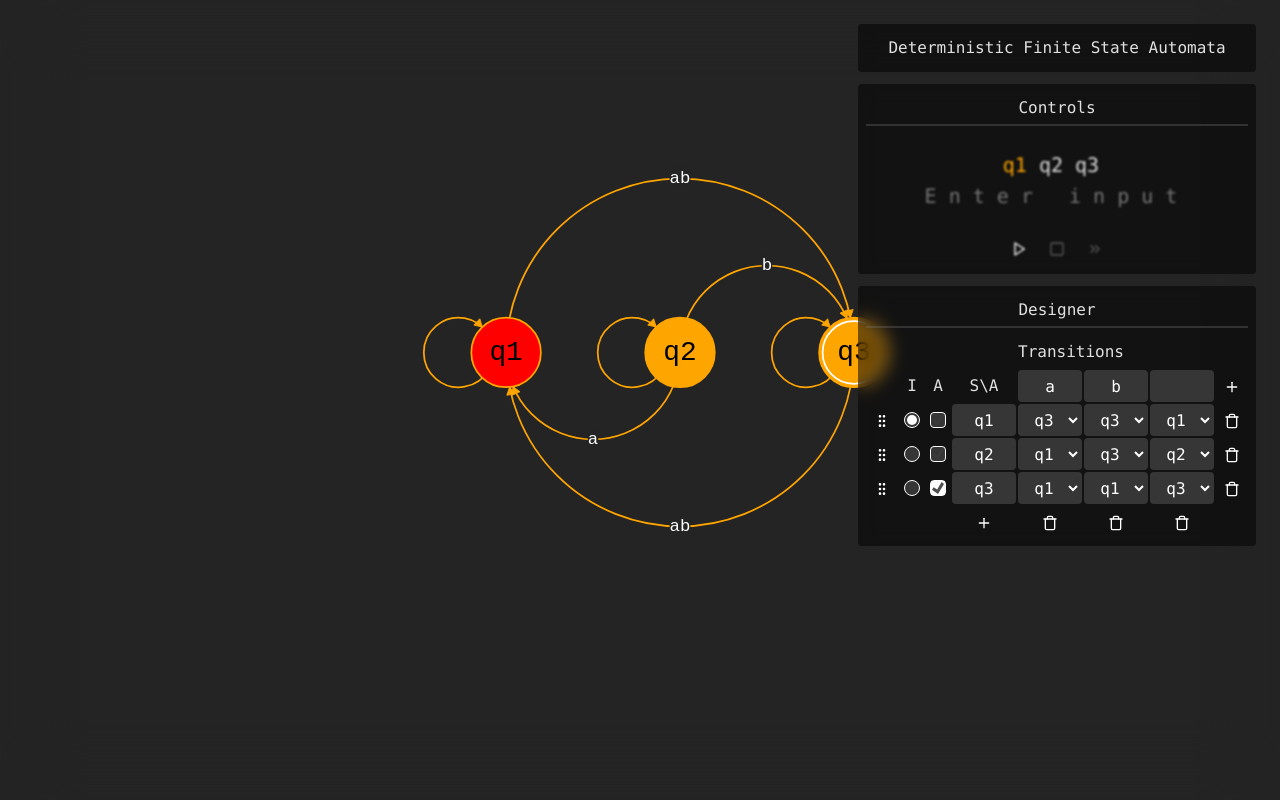
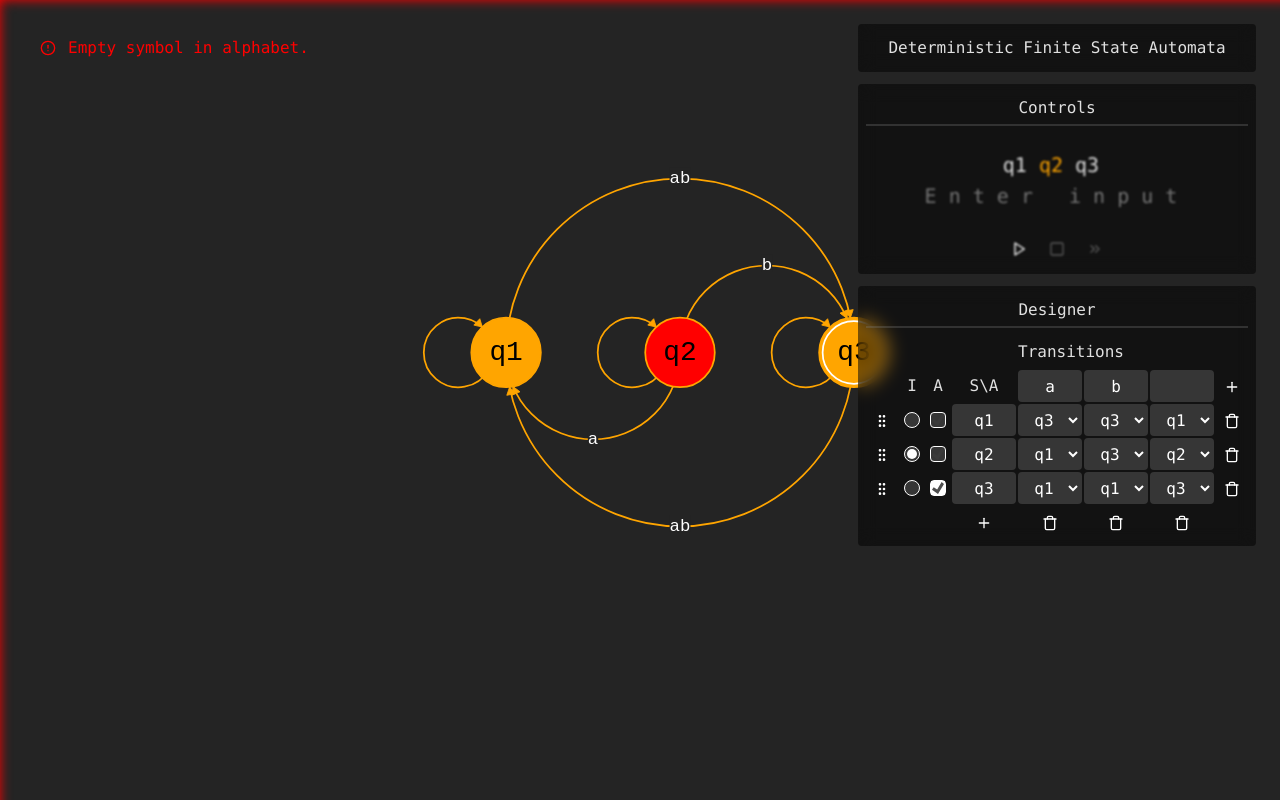
Before and after one commit to utkusagocak/automata-simulator, a Vue app: page / in a window 1280 px wide. Both pictures are taken after a click on the button 1232 px from the left and 387 px from the top of the page. Built offline with nearby package versions, Linux system fonts and the light colour scheme.

Commit message:
add error messages

```diff
--- a/src/App.css
+++ b/src/App.css
@@ -51,27 +51,7 @@
   z-index: 0;
   position: absolute;
   inset: 0px;
-}
-
-.graph-container:after {
-  content: '';
-  position: absolute;
-  inset: 0px;
-  pointer-events: none;
-
-  --scale: 1.5;
-  box-shadow: inset 0px 0px calc(var(--padding) * var(--scale)) calc(var(--padding) * var(--scale))
-    var(--page-bg);
-
-  /* Blured border or padding */
-  /*
-  --fill: linear-gradient(to right, black, transparent var(--padding) calc(100% - var(--padding)), black),
-    linear-gradient(to bottom, black, transparent var(--padding) calc(100% - var(--padding)), black);
-
-  mask: var(--fill);
-  backdrop-filter: blur(100px);
-  background-color: rgba(36, 36, 36, 0.3);
-  */
+  contain: paint;
 }
 
 #visible-graph-area {
--- a/src/App.vue
+++ b/src/App.vue
@@ -1,6 +1,6 @@
 <script setup lang="ts">
-import { reactive, onMounted, ref, shallowRef } from 'vue';
-import { DFA, DFATransitions } from './DFA/DFA';
+import { reactive, onMounted, ref, computed } from 'vue';
+import { DFA } from './DFA/DFA';
 
 import './App.css';
 import './Common.css';
@@ -8,34 +8,11 @@ import './Common.css';
 import DFADesigner from './DFA/DFADesigner.vue';
 import DFAControls from './DFA/DFAControls.vue';
 import DFAVisualizer from './DFA/DFAVisualizer.vue';
-import { Geometry } from './math';
-import DFAVisualizerControls from './DFA/DFAVisualizerControls.vue';
-
-const states = ['q1', 'q2', 'q3', 'q4'];
-const alphabet = 'ab';
-const transitions: DFATransitions = {
-  q1: {
-    a: 'q2',
-    b: 'q1',
-  },
-  q2: {
-    a: 'q2',
-    b: 'q3',
-  },
-  q3: {
-    a: 'q4',
-    b: 'q1',
-  },
-  q4: {
-    a: 'q4',
-    b: 'q4',
-  },
-};
+import { LucideAlertCircle } from 'lucide-vue-next';
 
 const dfa = reactive(new DFA());
 const visualizer = ref<InstanceType<typeof DFAVisualizer> | null>(null);
 
-onMounted(() => {
 const q1 = dfa.addState('q1');
 const q2 = dfa.addState('q2');
 const q3 = dfa.addState('q3');
@@ -52,13 +29,26 @@ onMounted(() => {
 dfa.addTransition(q3, a, q1);
 dfa.addTransition(q3, b, q1);
 
-  dfa.setInitialState(q1);
+dfa.setInitialState(q2);
 dfa.addAcceptState(q3);
+
+const dfaError = computed(() => {
+  return DFA.isDFAValid(dfa);
 });
 </script>
 
 <template>
-  <div class="main">
+  <div class="main" :class="{ error: dfaError !== true }">
+    <div id="visible-area">
+      <Transition name="dfa-error">
+        <div class="dfa-error" :key="dfaError" v-if="dfaError !== true">
+          <LucideAlertCircle />
+          <span>
+            {{ dfaError }}
+          </span>
+        </div>
+      </Transition>
+    </div>
     <div className="graph-container">
       <DFAVisualizer ref="visualizer" :dfa="dfa" />
     </div>
@@ -75,5 +65,39 @@ onMounted(() => {
   </div>
 </template>
 
-<style scoped></style>
-./DFA/DFA
+<style scoped>
+#visible-area {
+  padding: 8px;
+}
+
+.main {
+  transition: box-shadow 0.5s linear;
+}
+.main.error {
+  box-shadow: inset 48px 48px 12px -48px red;
+}
+
+.dfa-error {
+  position: absolute;
+  display: flex;
+  align-items: center;
+  gap: 0.75rem;
+  color: red;
+
+  padding: 4px 8px;
+  /* background-color: rgba(0, 0, 0, 0.5);
+  backdrop-filter: blur(9px);
+  border-radius: 4px; */
+}
+
+.dfa-error-enter-active,
+.dfa-error-leave-active {
+  transition: 0.5s linear;
+}
+
+.dfa-error-enter-from,
+.dfa-error-leave-to {
+  transform: translateY(-100%);
+  opacity: 0;
+}
+</style>
--- a/src/Canvas/Canvas.vue
+++ b/src/Canvas/Canvas.vue
@@ -120,4 +120,9 @@ div {
 canvas {
   border: 0px;
 }
+
+div:focus-visible,
+canvas:focus-visible {
+  outline: none;
+}
 </style>
--- a/src/Canvas/Node.vue
+++ b/src/Canvas/Node.vue
@@ -55,8 +55,8 @@ watch(() => props, updatElement, { deep: true });
 
 onMounted(() => {
   if (renderer) {
+    renderer.addElement(element);
     updatElement(props);
-    renderer.addElement(element);
   }
 });
 
--- a/src/DFA/DFA.ts
+++ b/src/DFA/DFA.ts
@@ -2,9 +2,7 @@ function delay(delay = 100) {
   return new Promise((resolve) => setTimeout(resolve, delay));
 }
 
-export type DFATransitionFunction = (currentState: DFAState, input: string) => DFAState;
 export type DFATransitionMatrix = { [key: string]: { [key: string]: string } };
-export type DFATransitions = DFATransitionMatrix;
 
 export interface DFAAction {
   from: DFAState;
@@ -20,10 +18,8 @@ export interface DFAData {
   T: DFATransitionMatrix;
 }
 
-type DFAStateId = string;
-
 export interface DFAState {
-  id: DFAStateId;
+  id: string;
   name: string;
 }
 
@@ -45,13 +41,13 @@ export class DFA {
   public states: DFAState[] = [];
   public alphabet: DFASymbol[] = [];
   public transitions: DFATransitionMatrix = {};
-  public initialState: DFAStateId = '';
-  public acceptStates: Set<DFAStateId> = new Set();
+  public initialState: string = '';
+  public acceptStates: Set<string> = new Set();
 
   // Process
   public input: string = '';
   public currentIndex: number = -1;
-  public currentState: DFAStateId = this.initialState;
+  public currentState: string = this.initialState;
   public inTransition: boolean = false;
 
   constructor() {}
@@ -155,7 +151,7 @@ export class DFA {
     return this.currentIndex;
   }
 
-  nextState(stateId: DFAStateId, char: string) {
+  nextState(stateId: string, char: string) {
     let nextState = stateId;
 
     const symbol = this.alphabet.find((s) => s.char === char);
@@ -222,16 +218,22 @@ export class DFA {
 
   // Validation
   static isDFAValid(dfa: DFA) {
-    if (!dfa.states.some((s) => s.id === dfa.initialState)) return false;
-    if (!dfa.states.some((s) => dfa.acceptStates.has(s.id))) return false;
+    if (!dfa.states.some((s) => s.id === dfa.initialState)) return 'Define an initial state.';
+    if (!dfa.states.some((s) => dfa.acceptStates.has(s.id)))
+      return 'Define at least one accept state.';
+
+    if (dfa.states.some((s) => !s.name)) return 'Name all states.';
+
     for (const symbol of dfa.alphabet) {
-      if (!symbol.char) return;
+      if (!symbol.char) return 'Empty symbol in alphabet.';
+      if (dfa.alphabet.some((s) => s.id !== symbol.id && s.char === symbol.char))
+        return 'Repeating symbol in alphabet.';
     }
 
     for (const state of dfa.states) {
       for (const chr of dfa.alphabet) {
         const transition = dfa.nextState(state.id, chr.char);
-        if (!dfa.states.some((s) => s.id === transition)) return false;
+        if (!dfa.states.some((s) => s.id === transition)) return 'Missing transition.';
       }
     }
 
--- a/src/DFA/DFAControls.vue
+++ b/src/DFA/DFAControls.vue
@@ -41,7 +41,7 @@ function handleStop() {
 
     <div
       class="panel-content dfa-controls d-flex flex-column align-items-center gap-1"
-      :class="{ disabled: !DFA.isDFAValid(dfa) }"
+      :class="{ disabled: DFA.isDFAValid(dfa) !== true }"
     >
       <div
         class="d-flex justify-content-center"
--- a/src/DFA/DFAVisualizer.vue
+++ b/src/DFA/DFAVisualizer.vue
@@ -1,13 +1,16 @@
 <script setup lang="ts">
 import { computed, ref, watch } from 'vue';
 import { DFA } from './DFA';
-import { DFAGraph, createDFAGraph } from './DFAGraph';
+import { DFAGraph } from './DFAGraph';
 import Canvas from '../Canvas/Canvas.vue';
 import GraphNode from './GraphNode.vue';
 import GraphEdge from './GraphEdge.vue';
 
 const { dfa } = defineProps<{ dfa: DFA }>();
 const graph = ref<DFAGraph>(new DFAGraph());
+
+graph.value.updateGraph(dfa);
+
 watch(
   () => dfa,
   (dfa) => {
@@ -24,9 +27,7 @@ defineExpose({ controls: canvas, grap: graph });
 <template>
   <Canvas ref="canvas" id="dfa-graph-canvas">
     <!-- Graph.Edge -->
-    <template>
-      <GraphEdge v-for="(edge, key, index) in graph.edges" :key="key" :edge="edge" :graph="graph" />
-    </template>
+    <GraphEdge v-for="(edge, key, index) in graph.edges" :key="key" :edge="edge" :graph="graph" />
     <!-- Graph.Node -->
     <GraphNode
       v-for="(node, key, index) in graph.nodes"
```
Lines whose indentation alone changed are shown as unchanged.
